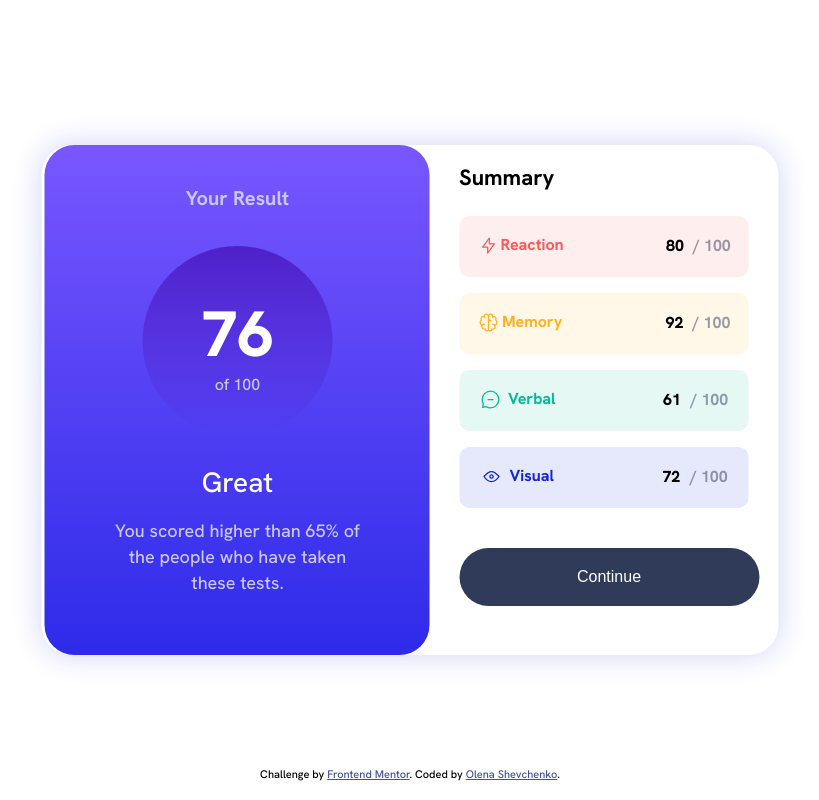
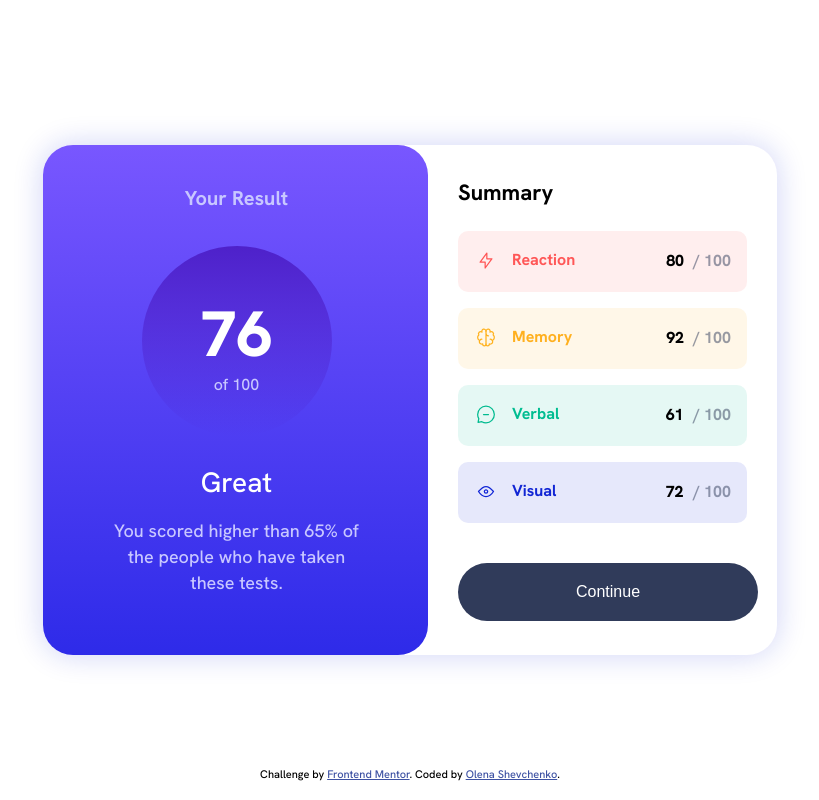
Before and after one commit to olenahelena/result__summary__component, a plain HTML site: page index.html in a window 1280 px wide. Shown: the whole page, without its empty margins (230-1049 px from the left). Drawn offline with nearby package versions, Linux system fonts and the light colour scheme; files that its build step writes are made by us from their sources.

Commit message:
Update style.scss

```diff
--- a/style.scss
+++ b/style.scss
@@ -33,6 +33,8 @@ body {
 
 
 .wrapper {
+    min-width: 42rem;
+
 
     @media (min-width:900px) {
         position: absolute;
@@ -45,8 +47,6 @@ body {
         left: 50%;
         transform: translate(-50%, -50%);
         border-radius: 30px;
-        width: 737px;
-        height: 510px;
         margin: 0 auto;
     }
 
@@ -141,8 +141,7 @@ body {
 }
 
 .summary {
-    margin: 0 28px 30px 30px;
-    max-width: 317px;
+    margin: 30px;
 
     @media (min-width:900px) {
         max-width: 289px;
@@ -159,64 +158,57 @@ body {
         }
     }
 
-    .summary__points__red {
+    .summary__points__wrapper {
+        margin-left: auto;
+
+    }
+
+    .summary__points__red,
+    .summary__points__yellow,
+    .summary__points__green,
+    .summary__points__blue {
         display: flex;
         flex-flow: row wrap;
-        justify-content: space-around;
-        background-color: hsla(0, 100%, 67%, 0.1);
+        gap: 1rem;
         border-radius: 10px;
         padding: 16px 16px 18px 18px;
         margin-bottom: 16px;
     }
 
+    .summary__points__reaction,
+    .summary__points__memory,
+    .summary__points__verbal,
+    .summary__points__visual {
+        font-size: 16px;
+        font-weight: 700;
+    }
+
+    .summary__points__red {
+        background-color: hsla(0, 100%, 67%, 0.1);
+    }
+
     .summary__points__reaction {
         color: var(--light-red);
-        font-size: 16px;
-        font-weight: 700;
-        padding-right: 100px;
     }
 
     .summary__points__yellow {
-        display: flex;
-        flex-flow: row wrap;
-        justify-content: space-around;
         background-color: hsla(39, 100%, 56%, 0.1);
-        border-radius: 10px;
-        padding: 16px 16px 18px 18px;
-        margin-bottom: 16px;
     }
 
     .summary__points__memory {
         color: var(--orange-yellow);
-        font-size: 16px;
-        font-weight: 700;
-        padding-right: 100px;
     }
 
     .summary__points__green {
-        display: flex;
-        flex-flow: row wrap;
-        justify-content: space-around;
         background-color: hsla(166, 100%, 37%, 0.1);
-        border-radius: 10px;
-        padding: 16px 16px 18px 18px;
-        margin-bottom: 16px;
     }
 
     .summary__points__verbal {
         color: var(--green-teal);
-        font-size: 16px;
-        font-weight: 700;
-        padding-right: 100px;
     }
 
     .summary__points__blue {
-        display: flex;
-        flex-flow: row wrap;
-        justify-content: space-around;
         background-color: hsla(234, 85%, 45%, 0.1);
-        border-radius: 10px;
-        padding: 16px 16px 18px 18px;
         margin-bottom: 23px;
 
         @media (min-width:900px) {
@@ -226,9 +218,6 @@ body {
 
     .summary__points__visual {
         color: var(--cobalt-blue);
-        font-size: 16px;
-        font-weight: 700;
-        padding-right: 100px;
     }
 
     .summary__points__grade {
@@ -242,6 +231,11 @@ body {
         font-size: 16px;
         font-weight: 700;
     }
+}
+
+.summary,
+.total_score {
+    flex: 1;
 }
 
 button {
```
